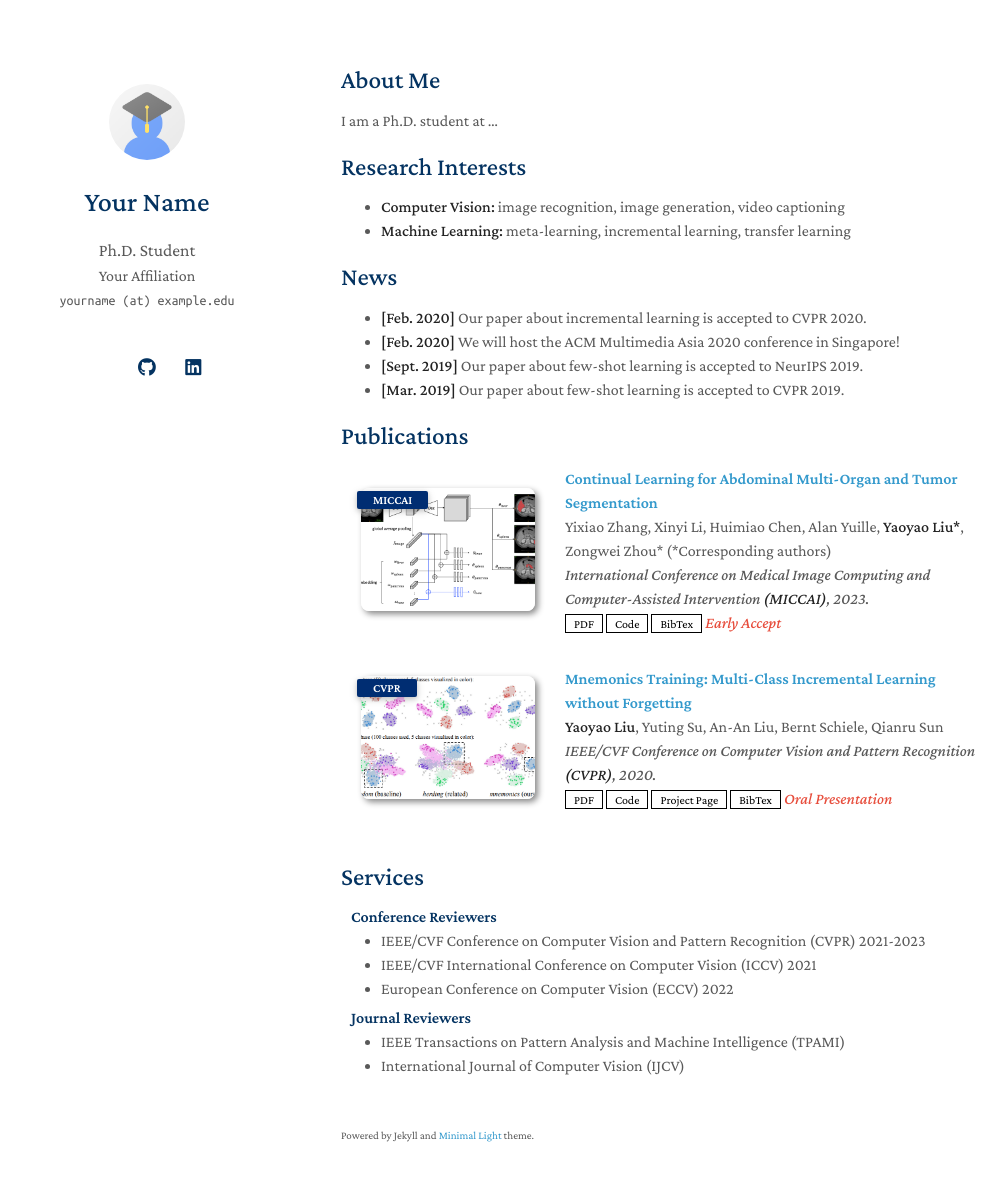
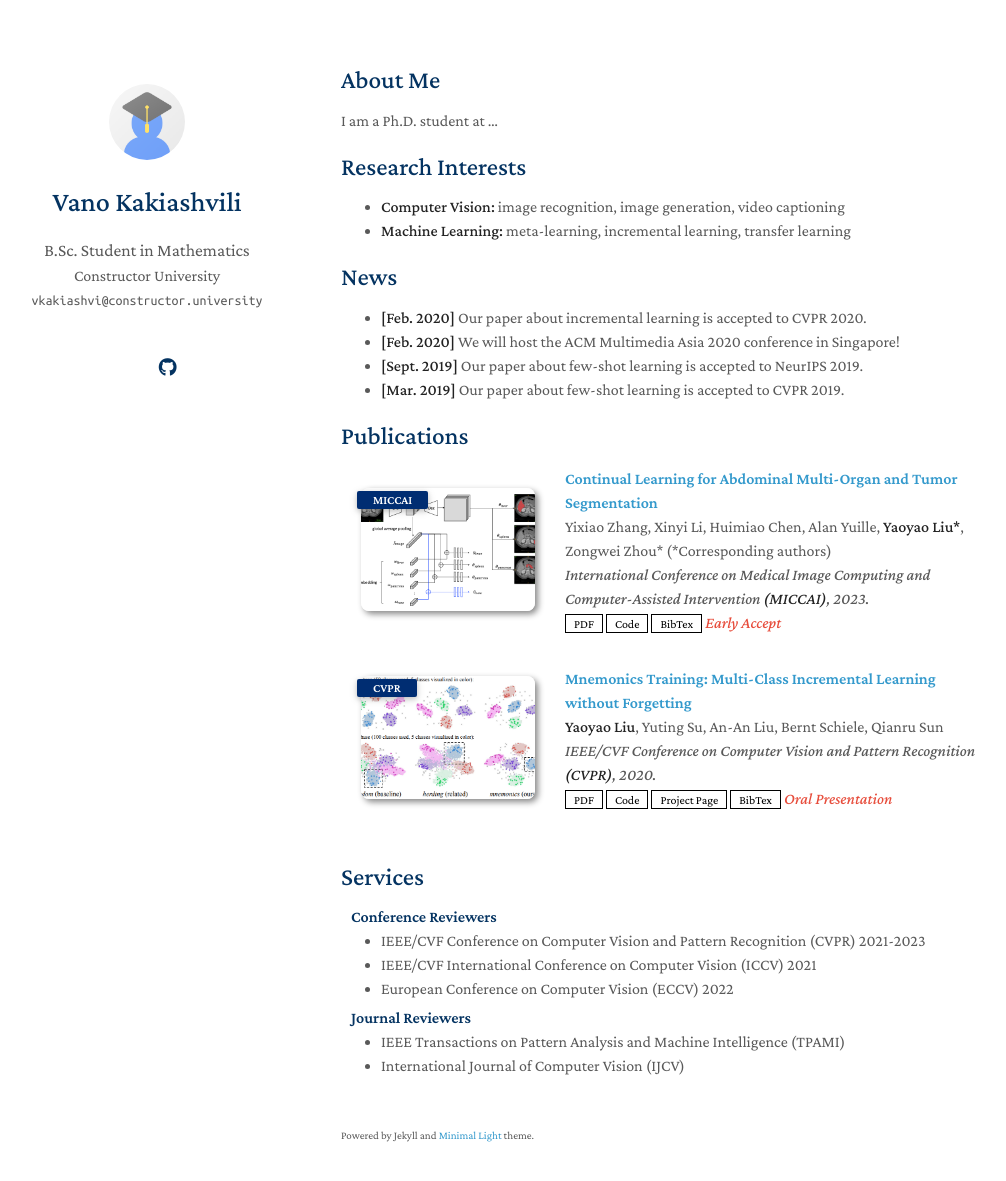
Before and after one commit to Vanokakiashvili9/Vanokakiashvili9.github.io, a Jekyll site: the page built from index.md, in a window 1280 px wide and 1216 px high. Shown: the top 1181 px of the window, without its empty margins (129-1135 px from the left). Built offline with Jekyll 4.4.1, drawn with Linux system fonts in a browser that asks for light colours; a style sheet for code colours, icons or effects is not loaded; our own code applies the rules of GitHub Pages for plain Markdown files; part of the change alters nothing that is shown.

Commit message:
Update _config.yml

```diff
--- a/_config.yml
+++ b/_config.yml
@@ -1,47 +1,34 @@
+
 # Basic Information
-title: Your Name
-position: Ph.D. Student
-affiliation: Your Affiliation
-email: yourname (at) example.edu
+title: Vano Kakiashvili
+position: B.Sc. Student in Mathematics
+affiliation: Constructor University
+email: vkakiashvi@constructor.university
 
 # Search Engine Optimization (SEO)
-# The following information is used to improve the website traffic from search engines, e.g., Google.
-keywords: minimal light
-description: The Minimal Light is a simple and elegant jekyll theme for academic personal homepage.
-canonical: https://minimal-light-theme.yliu.me/
+keywords: mathematics, number theory, pure mathematics, Constructor University, Vano Kakiashvili
+description: Academic homepage of Vano Kakiashvili, mathematics student at Constructor University, interested in number theory.
+canonical: https://YOUR-USERNAME.github.io/
 
 # Links
-# If you don't need one of them, you may delete the corresponding line.
-google_scholar: https://scholar.google.com/
 cv_link: assets/files/curriculum_vitae.pdf
-github_link: https://github.com/
-linkedin: https://www.linkedin.com/
-twitter: https://twitter.com/
+github_link: https://github.com/YOUR-USERNAME
 
-# Images (e.g., your profile picture and your website's favicon)
-# "favicon" and "favicon_dark" are used for the light and dark modes, respectively.
+# Images
 avatar: ./assets/img/avatar.png
 favicon: ./assets/img/favicon.png
 favicon_dark: ./assets/img/favicon-dark.png
 
 # Footnote
-# You may use the option to disable the footnote, "Powered by Jekyll and Minimal Light theme."
 enable_footnote: true
 
 # Auto Dark Mode
-# You may use the option to disable the automatic dark theme
 auto_dark_mode: true
 
 # Font
-# You can use this option to choose between Serif or Sans Serif fonts.
-font: "Serif" # or "Sans Serif"
-
-# Google Analytics ID
-# Please remove this if you don't use Google Analytics
-google_analytics: UA-111540567-4
+font: "Serif"
 
 # Use this project as a remote theme for GitHub Pages
-# See the guide here: https://docs.github.com/en/pages/setting-up-a-github-pages-site-with-jekyll/adding-a-theme-to-your-github-pages-site-using-jekyll
 remote_theme: yaoyao-liu/minimal-light
 
 # The following files will be removed from the generated website.
```
